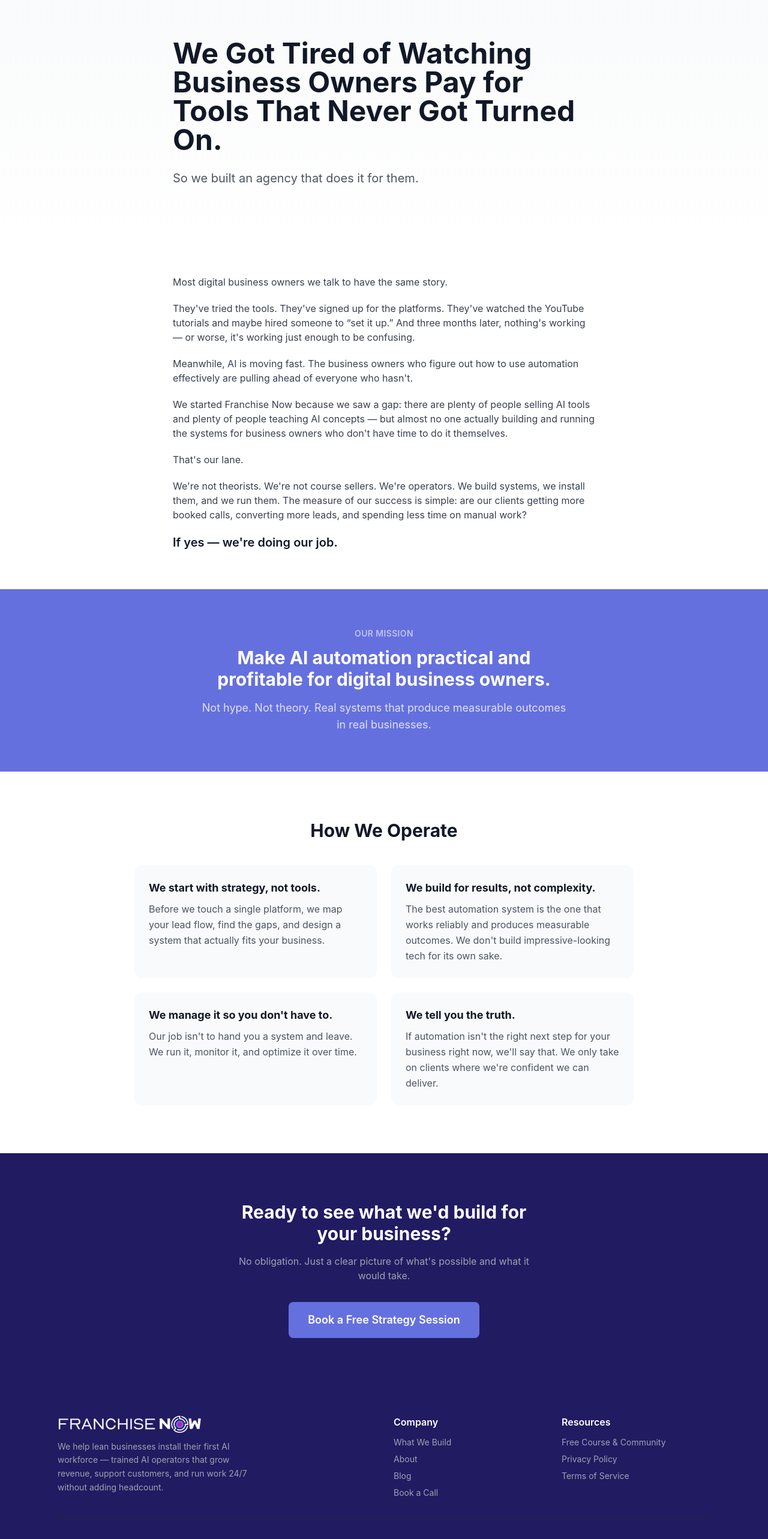
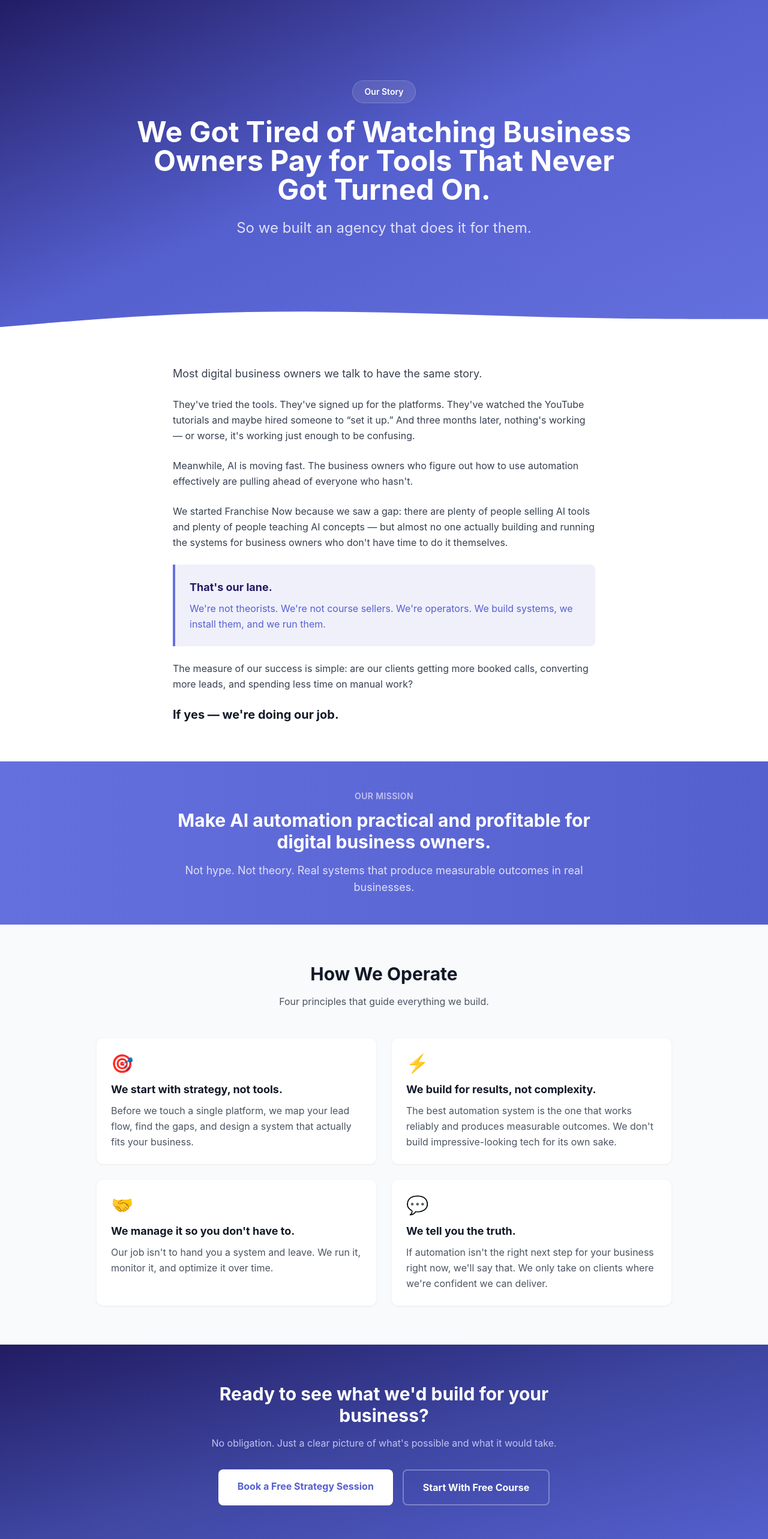
Before and after one commit to Gandley/franchise-now-openclaw, a Next.js app: page /about in a window 1280 px wide. Shown: the part 80-2645 px from the top of the page at 60% size. Built offline with nearby package versions, Linux system fonts and the light colour scheme.

Commit message:
Redesign About page with full-bleed sections, icons, and compact layout

```diff
--- a/app/about/page.tsx
+++ b/app/about/page.tsx
@@ -9,52 +9,100 @@
 export default function AboutPage() {
   return (
     <>
-      {/* HERO */}
-      <section className="py-20 bg-gradient-to-b from-gray-50 to-white">
-        <div className="max-w-3xl mx-auto px-4 sm:px-6 lg:px-8">
-          <h1 className="text-4xl md:text-5xl font-bold text-gray-900 leading-tight mb-6">
+      {/* HERO - Full Bleed */}
+      <section className="relative bg-gradient-to-br from-brand-900 via-brand-700 to-brand-600 min-h-[70vh] flex items-center">
+        <div className="absolute inset-0 opacity-10">
+          <div className="absolute inset-0" style={{
+            backgroundImage: `radial-gradient(circle at 80% 20%, rgba(255,255,255,0.1) 0%, transparent 50%)`
+          }} />
+        </div>
+
+        <div className="relative max-w-4xl mx-auto px-4 sm:px-6 lg:px-8 py-16 text-center">
+          <div className="inline-block bg-white/10 backdrop-blur-sm text-white text-sm font-semibold px-5 py-2 rounded-full mb-6 border border-white/20">
+            Our Story
+          </div>
+          <h1 className="text-3xl md:text-4xl lg:text-5xl font-bold text-white leading-tight mb-6">
             We Got Tired of Watching Business Owners Pay for Tools That Never Got Turned On.
           </h1>
-          <p className="text-xl text-gray-600 leading-relaxed">So we built an agency that does it for them.</p>
+          <p className="text-xl md:text-2xl text-brand-100 leading-relaxed max-w-2xl mx-auto">
+            So we built an agency that does it for them.
+          </p>
+        </div>
+
+        {/* Bottom Wave */}
+        <div className="absolute bottom-0 left-0 right-0">
+          <svg viewBox="0 0 1440 80" fill="none" xmlns="http://www.w3.org/2000/svg" className="w-full h-auto">
+            <path d="M0 80L60 75C120 70 240 60 360 55C480 50 600 50 720 52.5C840 55 960 60 1080 62.5C1200 65 1320 65 1380 65L1440 65V80H1380C1320 80 1200 80 1080 80C960 80 840 80 720 80C600 80 480 80 360 80C240 80 120 80 60 80H0Z" fill="white"/>
+          </svg>
         </div>
       </section>
 
-      {/* STORY */}
+      {/* STORY - Compact Layout */}
       <section className="py-16 bg-white">
         <div className="max-w-3xl mx-auto px-4 sm:px-6 lg:px-8">
-          <div className="prose prose-lg max-w-none text-gray-700 space-y-5">
-            <p>Most digital business owners we talk to have the same story.</p>
+          <div className="space-y-6 text-gray-700 leading-relaxed">
+            <p className="text-lg">Most digital business owners we talk to have the same story.</p>
+
             <p>They&apos;ve tried the tools. They&apos;ve signed up for the platforms. They&apos;ve watched the YouTube tutorials and maybe hired someone to &ldquo;set it up.&rdquo; And three months later, nothing&apos;s working — or worse, it&apos;s working just enough to be confusing.</p>
+
             <p>Meanwhile, AI is moving fast. The business owners who figure out how to use automation effectively are pulling ahead of everyone who hasn&apos;t.</p>
+
             <p>We started Franchise Now because we saw a gap: there are plenty of people selling AI tools and plenty of people teaching AI concepts — but almost no one actually building and running the systems for business owners who don&apos;t have time to do it themselves.</p>
-            <p>That&apos;s our lane.</p>
-            <p>We&apos;re not theorists. We&apos;re not course sellers. We&apos;re operators. We build systems, we install them, and we run them. The measure of our success is simple: are our clients getting more booked calls, converting more leads, and spending less time on manual work?</p>
-            <p className="font-semibold text-gray-900 text-xl">If yes — we&apos;re doing our job.</p>
+
+            <div className="bg-brand-50 border-l-4 border-brand-500 p-6 my-8 rounded-r-lg">
+              <p className="font-bold text-brand-900 text-lg mb-2">That&apos;s our lane.</p>
+              <p className="text-brand-700">We&apos;re not theorists. We&apos;re not course sellers. We&apos;re operators. We build systems, we install them, and we run them.</p>
+            </div>
+
+            <p>The measure of our success is simple: are our clients getting more booked calls, converting more leads, and spending less time on manual work?</p>
+
+            <p className="font-bold text-gray-900 text-xl">If yes — we&apos;re doing our job.</p>
           </div>
         </div>
       </section>
 
-      {/* MISSION */}
-      <section className="py-16 bg-brand-600 text-white">
-        <div className="max-w-2xl mx-auto px-4 sm:px-6 lg:px-8 text-center">
+      {/* MISSION - Compact */}
+      <section className="py-12 bg-gradient-to-r from-brand-600 to-brand-700 text-white">
+        <div className="max-w-3xl mx-auto px-4 sm:px-6 lg:px-8 text-center">
           <div className="text-brand-200 text-sm font-semibold uppercase tracking-wide mb-3">Our Mission</div>
-          <h2 className="text-3xl font-bold">Make AI automation practical and profitable for digital business owners.</h2>
-          <p className="text-brand-100 text-lg mt-4">Not hype. Not theory. Real systems that produce measurable outcomes in real businesses.</p>
+          <h2 className="text-2xl md:text-3xl font-bold mb-4">Make AI automation practical and profitable for digital business owners.</h2>
+          <p className="text-brand-100 text-lg">Not hype. Not theory. Real systems that produce measurable outcomes in real businesses.</p>
         </div>
       </section>
 
-      {/* HOW WE OPERATE */}
-      <section className="py-20 bg-white">
-        <div className="max-w-4xl mx-auto px-4 sm:px-6 lg:px-8">
-          <h2 className="text-3xl font-bold text-gray-900 mb-10 text-center">How We Operate</h2>
+      {/* HOW WE OPERATE - Cards with Icons */}
+      <section className="py-16 bg-gray-50">
+        <div className="max-w-5xl mx-auto px-4 sm:px-6 lg:px-8">
+          <div className="text-center mb-12">
+            <h2 className="text-3xl font-bold text-gray-900 mb-4">How We Operate</h2>
+            <p className="text-gray-600 max-w-2xl mx-auto">Four principles that guide everything we build.</p>
+          </div>
+
           <div className="grid grid-cols-1 md:grid-cols-2 gap-6">
             {[
-              { title: 'We start with strategy, not tools.', desc: 'Before we touch a single platform, we map your lead flow, find the gaps, and design a system that actually fits your business.' },
-              { title: 'We build for results, not complexity.', desc: "The best automation system is the one that works reliably and produces measurable outcomes. We don't build impressive-looking tech for its own sake." },
-              { title: "We manage it so you don't have to.", desc: "Our job isn't to hand you a system and leave. We run it, monitor it, and optimize it over time." },
-              { title: 'We tell you the truth.', desc: "If automation isn't the right next step for your business right now, we'll say that. We only take on clients where we're confident we can deliver." },
+              {
+                icon: '🎯',
+                title: 'We start with strategy, not tools.',
+                desc: 'Before we touch a single platform, we map your lead flow, find the gaps, and design a system that actually fits your business.'
+              },
+              {
+                icon: '⚡',
+                title: 'We build for results, not complexity.',
+                desc: "The best automation system is the one that works reliably and produces measurable outcomes. We don't build impressive-looking tech for its own sake."
+              },
+              {
+                icon: '🤝',
+                title: "We manage it so you don't have to.",
+                desc: "Our job isn't to hand you a system and leave. We run it, monitor it, and optimize it over time."
+              },
+              {
+                icon: '💬',
+                title: 'We tell you the truth.',
+                desc: "If automation isn't the right next step for your business right now, we'll say that. We only take on clients where we're confident we can deliver."
+              },
             ].map((v, i) => (
-              <div key={i} className="bg-gray-50 rounded-xl p-6">
+              <div key={i} className="bg-white rounded-xl p-6 shadow-sm hover:shadow-md transition-shadow border border-gray-100">
+                <div className="text-3xl mb-3">{v.icon}</div>
                 <h3 className="font-bold text-gray-900 text-lg mb-2">{v.title}</h3>
                 <p className="text-gray-600 leading-relaxed">{v.desc}</p>
               </div>
@@ -63,12 +111,25 @@
         </div>
       </section>
 
-      {/* CTA */}
-      <section className="py-20 bg-brand-900 text-white text-center">
-        <div className="max-w-xl mx-auto px-4 sm:px-6 lg:px-8">
-          <h2 className="text-3xl font-bold mb-4">Ready to see what we&apos;d build for your business?</h2>
-          <p className="text-gray-400 mb-8">No obligation. Just a clear picture of what&apos;s possible and what it would take.</p>
-          <Link href="/book-call" className="btn-primary text-lg">Book a Free Strategy Session</Link>
+      {/* CTA - Full Bleed */}
+      <section className="relative bg-gradient-to-br from-brand-900 via-brand-800 to-brand-700 py-16 text-white text-center overflow-hidden">
+        <div className="absolute inset-0 opacity-10">
+          <div className="absolute inset-0" style={{
+            backgroundImage: `radial-gradient(circle at 20% 80%, rgba(255,255,255,0.1) 0%, transparent 50%)`
+          }} />
+        </div>
+
+        <div className="relative max-w-2xl mx-auto px-4 sm:px-6 lg:px-8">
+          <h2 className="text-2xl md:text-3xl font-bold mb-4">Ready to see what we&apos;d build for your business?</h2>
+          <p className="text-brand-200 mb-8">No obligation. Just a clear picture of what&apos;s possible and what it would take.</p>
+          <div className="flex flex-col sm:flex-row gap-4 justify-center">
+            <Link href="/book-call" className="inline-block bg-white hover:bg-gray-100 text-brand-700 font-bold px-8 py-4 rounded-lg transition-all hover:scale-105">
+              Book a Free Strategy Session
+            </Link>
+            <Link href="/get-access" className="inline-block bg-transparent hover:bg-white/10 text-white font-bold px-8 py-4 rounded-lg transition-all border-2 border-white/30 hover:border-white/50">
+              Start With Free Course
+            </Link>
+          </div>
         </div>
       </section>
     </>
```
